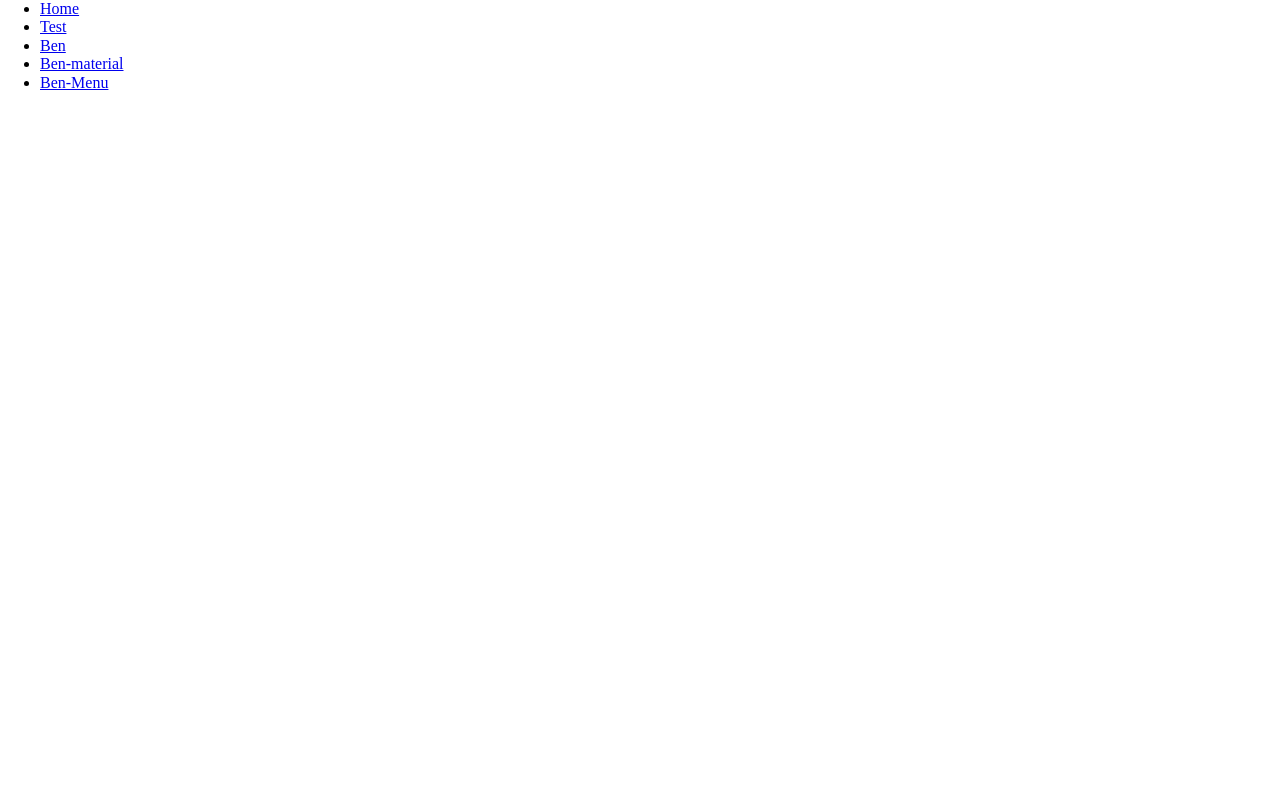
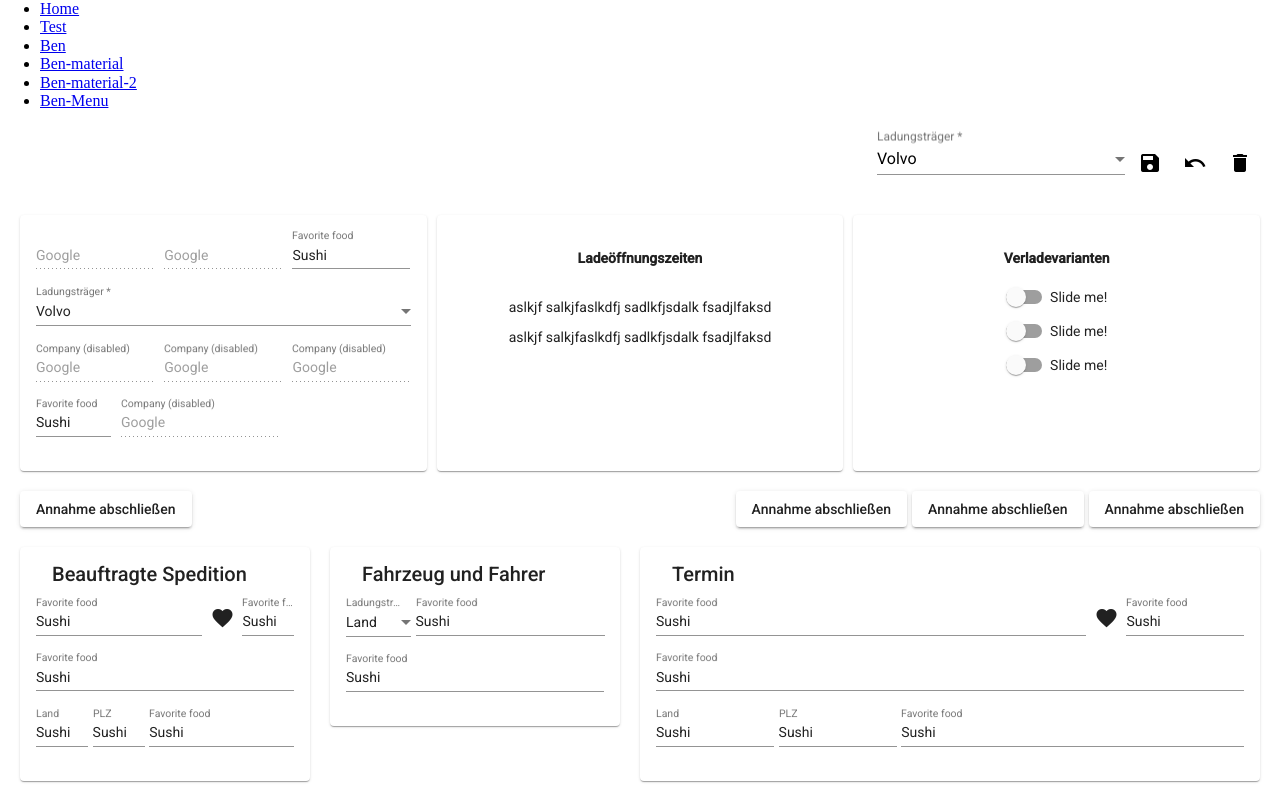
Before and after one commit to binoben/angular-8-material-flex-starter-template-qrncui, an Angular app: page /ben-material-2 in a window 1280 px wide. Before the commit this address led to /. Built offline with nearby package versions, Linux system fonts and the light colour scheme.

Commit message:
3 files modified, 3 added

```diff
--- a/src/app/app-routing.module.ts
+++ b/src/app/app-routing.module.ts
@@ -6,6 +6,7 @@ import { TestComponent } from "./test/test.component";
 import { BenComponent } from "./ben/ben.component";
 import { BenMaterialComponent } from "./ben-material/ben-material.component";
 import { BenMenuComponent } from "./ben-menu/ben-menu.component";
+import { BenMaterial2Component } from "./ben-material-2/ben-material-2.component";
 
 const routes: Routes = [
   {
@@ -37,6 +38,11 @@ const routes: Routes = [
     path: "ben-menu",
     pathMatch: "full",
     component: BenMenuComponent
+  },
+  {
+    path: "ben-material-2",
+    pathMatch: "full",
+    component: BenMaterial2Component
   }
 ];
 
--- a/src/app/app.component.html
+++ b/src/app/app.component.html
@@ -1,8 +1,9 @@
 <ul>
-  <li><a [routerLink]="['home']">Home</a></li>
-  <li><a [routerLink]="['test']">Test</a></li>
-  <li><a [routerLink]="['ben']">Ben</a></li>
-  <li><a [routerLink]="['ben-material']">Ben-material</a></li>
-  <li><a [routerLink]="['ben-menu']">Ben-Menu</a></li>
+	<li><a [routerLink]="['home']">Home</a></li>
+	<li><a [routerLink]="['test']">Test</a></li>
+	<li><a [routerLink]="['ben']">Ben</a></li>
+	<li><a [routerLink]="['ben-material']">Ben-material</a></li>
+	<li><a [routerLink]="['ben-material-2']">Ben-material-2</a></li>
+	<li><a [routerLink]="['ben-menu']">Ben-Menu</a></li>
 </ul>
 <router-outlet></router-outlet>
--- a/src/app/app.module.ts
+++ b/src/app/app.module.ts
@@ -12,6 +12,8 @@ import { TestComponent } from "./test/test.component";
 import { BenComponent } from "./ben/ben.component";
 import { BenMaterialComponent } from "./ben-material/ben-material.component";
 import { BenMenuComponent } from "./ben-menu/ben-menu.component";
+import { BenMaterial2Component } from "./ben-material-2/ben-material-2.component";
+
 
 @NgModule({
   imports: [
@@ -23,7 +25,7 @@ import { BenMenuComponent } from "./ben-menu/ben-menu.component";
 
     AppRoutingModule
   ],
-  declarations: [AppComponent, HomeComponent, TestComponent, BenComponent, BenMaterialComponent, BenMenuComponent],
+  declarations: [AppComponent, HomeComponent, TestComponent, BenComponent, BenMaterialComponent, BenMenuComponent, BenMaterial2Component],
   bootstrap: [AppComponent]
 })
 export class AppModule {}
--- /dev/null
+++ b/src/app/ben-material-2/ben-material-2.component.css
@@ -0,0 +1,12 @@
+
+/*
+div{ border: 1px solid black} */
+
+.start{
+  margin-right: auto;
+}
+
+/*bug with angular 5 hot fix*/
+::ng-deep .mat-form-field-infix {
+    width: auto !important;
+}
--- /dev/null
+++ b/src/app/ben-material-2/ben-material-2.component.html
@@ -0,0 +1,244 @@
+<div fxLayout="column" style="margin:20px" fxLayoutGap="20px">
+	<div fxLayout="row-reverse" fxLayoutAlign="flex-start center" fxLayoutGap="5px">
+		<button mat-icon-button aria-label="Example icon-button with a heart icon">
+    <mat-icon>delete</mat-icon>
+  </button>
+		<button mat-icon-button aria-label="Example icon-button with a heart icon">
+    <mat-icon>undo</mat-icon>
+  </button>
+		<button mat-icon-button aria-label="Example icon-button with a heart icon">
+    <mat-icon>save</mat-icon>
+  </button>
+
+		<mat-form-field fxFlex="20%">
+
+			<mat-label>Ladungsträger</mat-label>
+			<select matNativeControl required>
+              <option value="volvo">Volvo</option>
+              <option value="saab">Saab</option>
+              <option value="mercedes">Mercedes</option>
+              <option value="audi">Audi</option>
+              </select>
+		</mat-form-field>
+
+
+
+	</div>
+	<div fxLayout="row" fxLayoutGap="10px">
+		<mat-card fxFlex>
+
+			<mat-card-content fxLayout="column">
+
+				<div fxLayout="row" fxLayoutGap="10px">
+					<mat-form-field fxFlex>
+						<input matInput  disabled value="Google">
+  </mat-form-field>
+						<mat-form-field fxFlex>
+							<input matInput disabled value="Google">
+  </mat-form-field>
+							<mat-form-field fxFlex>
+								<input  matInput placeholder="Favorite food" value="Sushi">
+  </mat-form-field>
+				</div>
+				<mat-form-field fxFlex>
+
+					<mat-label>Ladungsträger</mat-label>
+					<select matNativeControl required>
+              <option value="volvo">Volvo</option>
+              <option value="saab">Saab</option>
+              <option value="mercedes">Mercedes</option>
+              <option value="audi">Audi</option>
+              </select>
+				</mat-form-field>
+				<div fxLayout="row" fxLayoutGap="10px">
+					<mat-form-field>
+						<input matInput placeholder="Company (disabled)" disabled value="Google">
+  </mat-form-field>
+						<mat-form-field>
+							<input matInput placeholder="Company (disabled)" disabled value="Google">
+  </mat-form-field>
+							<mat-form-field>
+								<input matInput placeholder="Company (disabled)" disabled value="Google">
+  </mat-form-field>
+				</div>
+				<div fxLayout="row" fxLayoutGap="10px">
+					<mat-form-field fxFlex="20%">
+						<input  matInput placeholder="Favorite food" value="Sushi">
+  </mat-form-field>
+						<mat-form-field>
+							<input matInput placeholder="Company (disabled)" disabled value="Google">
+  </mat-form-field>
+				</div>
+
+			</mat-card-content>
+
+		</mat-card>
+
+		<mat-card fxFlex>
+
+			<mat-card-content fxLayout="column" fxLayoutAlign="flex-start center">
+				<div fxLayout="row" fxLayoutGap="5px">
+					<h4>Ladeöffnungszeiten</h4>
+				</div>
+
+				<div FxLayout="row">
+					<p>aslkjf salkjfaslkdfj sadlkfjsdalk fsadjlfaksd</p>
+					<p>aslkjf salkjfaslkdfj sadlkfjsdalk fsadjlfaksd</p>
+				</div>
+
+			</mat-card-content>
+
+		</mat-card>
+		<mat-card fxFlex>
+
+			<mat-card-content fxLayout="column" fxLayoutAlign="flex-start center">
+				<div fxLayout="row" fxLayoutGap="5px">
+					<h4>Verladevarianten</h4>
+				</div>
+
+				<div fxLayout="column" fxLayoutGap="10px">
+					<mat-slide-toggle>Slide me!</mat-slide-toggle>
+					<mat-slide-toggle>Slide me!</mat-slide-toggle>
+					<mat-slide-toggle>Slide me!</mat-slide-toggle>
+				</div>
+
+			</mat-card-content>
+
+		</mat-card>
+	</div>
+
+	<div fxLayout="row-reverse" fxLayoutAlign="center center" fxLayoutGap="5px">
+
+		<button  mat-raised-button>Annahme abschließen</button>
+		<button mat-raised-button>Annahme abschließen</button>
+		<button  mat-raised-button>Annahme abschließen</button>
+
+		<button  class="start" mat-raised-button>Annahme abschließen</button>
+
+	</div>
+
+
+	<div fxLayout="row " fxLayoutGap="20px" fxLayoutAlign="center flex-start">
+    <mat-card fxFlex>
+			<mat-card-header>
+
+				<mat-card-title>Beauftragte Spedition</mat-card-title>
+
+			</mat-card-header>
+
+			<mat-card-content fxLayout="column">
+
+				<div fxLayout="row">
+					<mat-form-field fxFlex>
+						<input matInput placeholder="Favorite food" value="Sushi">
+  </mat-form-field>
+						<button mat-icon-button aria-label="Example icon-button with a heart icon">
+    <mat-icon>favorite</mat-icon>
+  </button>
+						<mat-form-field fxFlex="0 0 20%">
+							<input  matInput placeholder="Favorite food" value="Sushi">
+  </mat-form-field>
+				</div>
+				<mat-form-field fxFlex>
+					<input matInput placeholder="Favorite food" value="Sushi">
+  </mat-form-field>
+					<div fxLayout="row" fxLayoutGap="5px">
+						<mat-form-field fxFlex="0 0 20%">
+							<input matInput placeholder="Land" value="Sushi">
+  </mat-form-field>
+							<mat-form-field fxFlex="0 0 20%">
+								<input matInput placeholder="PLZ" value="Sushi">
+  </mat-form-field>
+								<mat-form-field fxFlex="1 0 50%">
+									<input matInput placeholder="Favorite food" value="Sushi">
+  </mat-form-field>
+					</div>
+
+			</mat-card-content>
+
+		</mat-card>
+		<mat-card fxFlex>
+
+			<mat-card-header>
+				<mat-card-title>Fahrzeug und Fahrer</mat-card-title>
+			</mat-card-header>
+			<mat-card-content fxLayout="column">
+				<div fxLayout="row" fxLayoutGap="5px">
+					<mat-form-field fxFlex="25%">
+						<mat-label>Ladungsträger</mat-label>
+						<select matNativeControl required>
+              <option value="volvo">Land</option>
+              <option value="saab">Saab</option>
+              <option value="mercedes">Mercedes</option>
+              <option value="audi">Audi</option>
+              </select>
+					</mat-form-field>
+					<mat-form-field fxFlex>
+						<input matInput placeholder="Favorite food" value="Sushi">
+  </mat-form-field>
+				</div>
+
+				<div FxLayout="row">
+					<mat-form-field fxFlex>
+						<input matInput placeholder="Favorite food" value="Sushi">
+  </mat-form-field>
+				</div>
+
+			</mat-card-content>
+
+		</mat-card>
+
+
+		<mat-card fxFlex="50%">
+			<mat-card-header>
+
+				<mat-card-title>Termin</mat-card-title>
+
+			</mat-card-header>
+
+			<mat-card-content fxLayout="column">
+
+				<div fxLayout="row">
+					<mat-form-field fxFlex>
+						<input matInput placeholder="Favorite food" value="Sushi">
+  </mat-form-field>
+						<button mat-icon-button aria-label="Example icon-button with a heart icon">
+    <mat-icon>favorite</mat-icon>
+  </button>
+						<mat-form-field fxFlex="0 0 20%">
+							<input  matInput placeholder="Favorite food" value="Sushi">
+  </mat-form-field>
+				</div>
+				<mat-form-field fxFlex>
+					<input matInput placeholder="Favorite food" value="Sushi">
+  </mat-form-field>
+					<div fxLayout="row" fxLayoutGap="5px">
+						<mat-form-field fxFlex="0 0 20%">
+							<input matInput placeholder="Land" value="Sushi">
+  </mat-form-field>
+							<mat-form-field fxFlex="0 0 20%">
+								<input matInput placeholder="PLZ" value="Sushi">
+  </mat-form-field>
+								<mat-form-field fxFlex="1 0 50%">
+									<input matInput placeholder="Favorite food" value="Sushi">
+  </mat-form-field>
+					</div>
+
+			</mat-card-content>
+
+		</mat-card>
+	</div>
+
+
+
+	<!-- <div fxLayout="row-reverse" fxLayoutGap="5px">
+		<div class="red"> Vorlage laden</div>
+		<div class="yellow"> Vorlage laden</div>
+		<div class="blue"> Vorlage laden</div>
+		<div class="green start"> Localization</div>
+		<div class="green"> Localization</div>
+
+
+	</div>  -->
+
+</div>
--- /dev/null
+++ b/src/app/ben-material-2/ben-material-2.component.ts
@@ -0,0 +1,15 @@
+import { Component, OnInit } from '@angular/core';
+
+@Component({
+  selector: 'app-ben-material-2',
+  templateUrl: './ben-material-2.component.html',
+  styleUrls: ['./ben-material-2.component.css']
+})
+export class BenMaterial2Component implements OnInit {
+
+  constructor() { }
+
+  ngOnInit() {
+  }
+
+}
```
